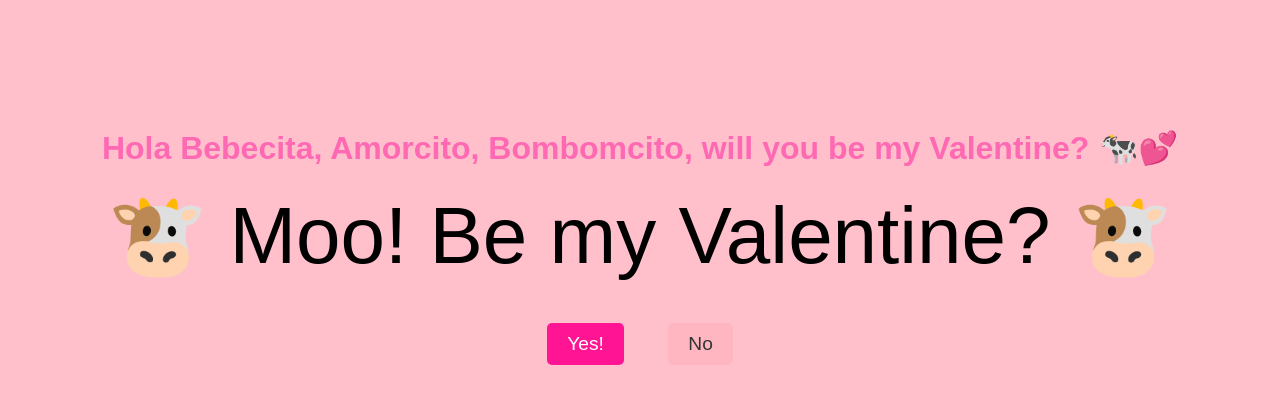
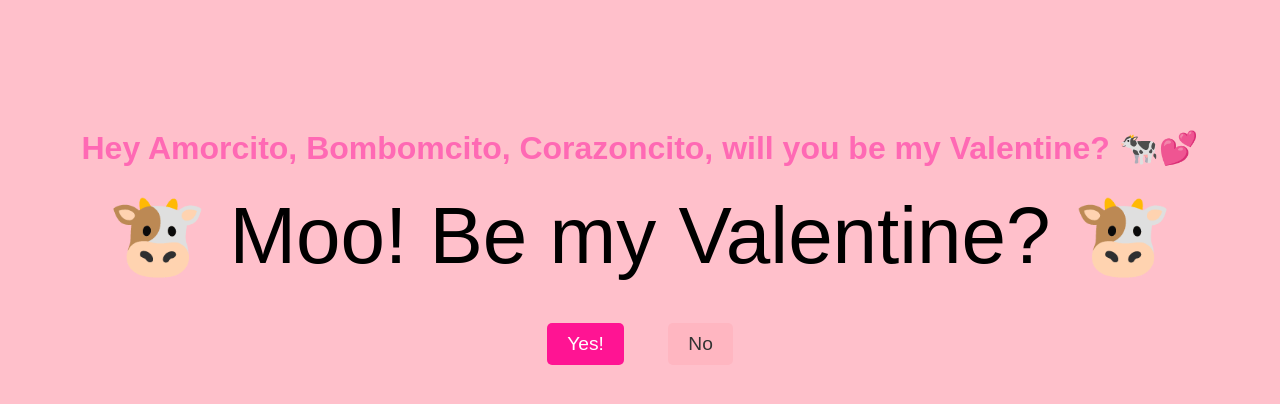
Before and after one commit to abhay211201-lang/Scam, a plain HTML site: page Scam.html in a window 1280 px wide. Drawn offline with Linux system fonts and the light colour scheme.

Commit message:
Update Scam.html

```diff
--- a/Scam.html
+++ b/Scam.html
@@ -46,7 +46,7 @@
     </style>
 </head>
 <body>
-    <h1>Hola Bebecita, Amorcito, Bombomcito, will you be my Valentine? 🐄💕</h1>
+    <h1>Hey Amorcito, Bombomcito, Corazoncito, will you be my Valentine? 🐄💕</h1>
     <div class="cow">🐮 Moo! Be my Valentine? 🐮</div>
     <button id="yesBtn">Yes!</button>
     <button id="noBtn">No</button>
```
